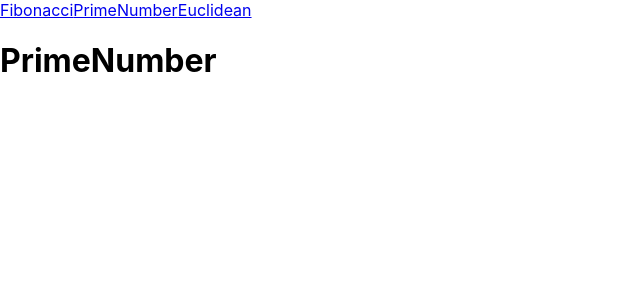
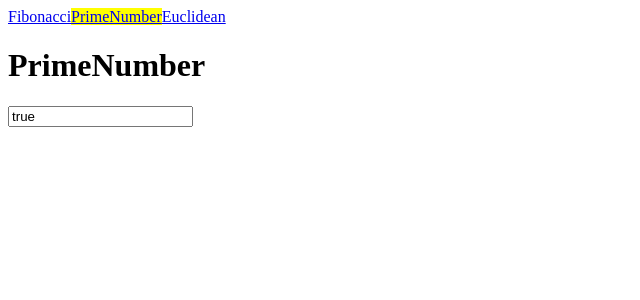
Before and after one commit to radeth/reactMath, a React (Create React App) app: page /prime-number in a window 1280 px wide. Shown: the top 300 px of the page, without its empty margins (0-640 px from the left). Built offline with nearby package versions, Linux system fonts and the light colour scheme.

Commit message:
prime number working

```diff
--- a/src/App.js
+++ b/src/App.js
@@ -15,7 +15,7 @@ class App extends Component{
                 <Switch>
                     <Route path="/" component={Fibonacci} exact/>
                     <Route path="/prime-number" component={PrimeNumber} />
-                    <Route path="/euclidean " component={Euclidean}/>
+                    <Route path="/euclidean" component={Euclidean}/>
                     <Route component={Error}/>
                 </Switch>
             </div>
--- a/src/components/Navigation.js
+++ b/src/components/Navigation.js
@@ -6,9 +6,9 @@ class Navigation extends Component {
     render() {
         return (
             <div>
-                <NavLink to='/'>Fibonacci</NavLink>
-                <NavLink to='/prime-number'>PrimeNumber</NavLink>
-                <NavLink to='/euclidean'>Euclidean</NavLink>
+                <NavLink activeClassName="active" to='/' exact>Fibonacci</NavLink>
+                <NavLink activeClassName="active" to='/prime-number' exact>PrimeNumber</NavLink>
+                <NavLink activeClassName="active" to='/euclidean' exact>Euclidean</NavLink>
             </div>
         );
 
--- a/src/components/PrimeNumber.js
+++ b/src/components/PrimeNumber.js
@@ -1,10 +1,17 @@
-import React,{Component} from 'react';
+import React, { Component } from 'react';
 
 
-class PrimeNumber extends Component{
-    render(){
-        return(
-            <h1>PrimeNumber</h1>
+class PrimeNumber extends Component {
+    constructor(props){
+        super(props)
+    }
+    render() {
+        return (
+            <div>
+                <h1>PrimeNumber</h1>
+                <input value/>
+            </div>
+
         );
 
     }
--- a/src/index.css
+++ b/src/index.css
@@ -1,14 +1,3 @@
-body {
-  margin: 0;
-  padding: 0;
-  font-family: -apple-system, BlinkMacSystemFont, "Segoe UI", "Roboto", "Oxygen",
-    "Ubuntu", "Cantarell", "Fira Sans", "Droid Sans", "Helvetica Neue",
-    sans-serif;
-  -webkit-font-smoothing: antialiased;
-  -moz-osx-font-smoothing: grayscale;
+.active{
+  background-color: yellow;
 }
-
-code {
-  font-family: source-code-pro, Menlo, Monaco, Consolas, "Courier New",
-    monospace;
-}
```
